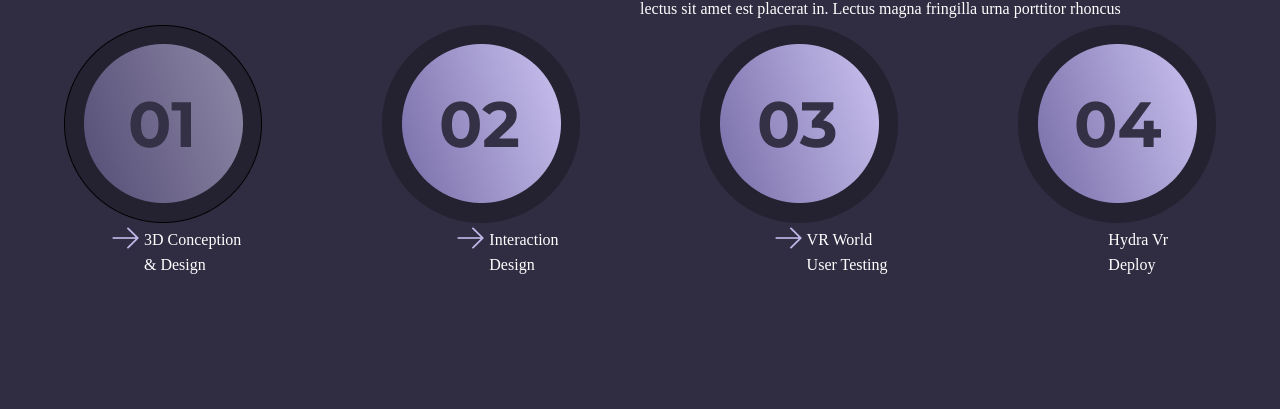
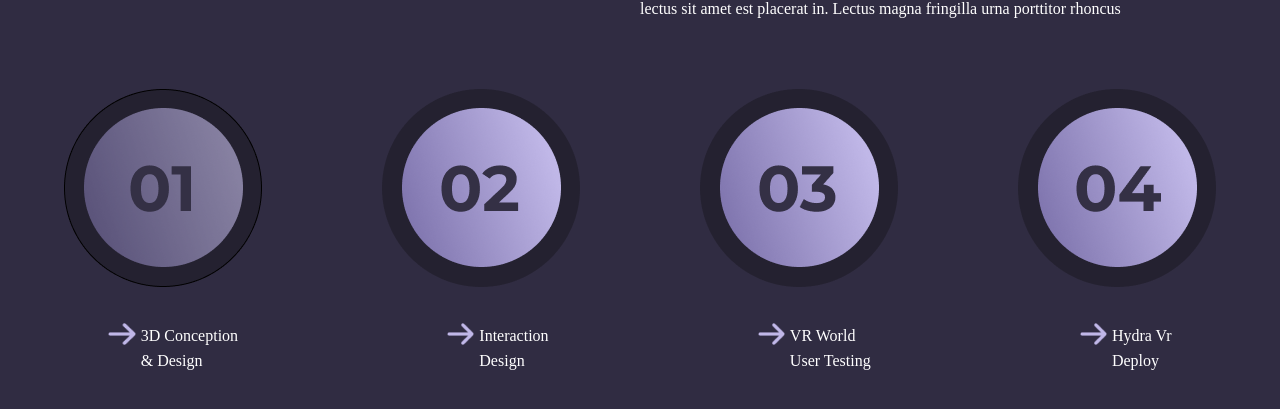
Before and after one commit to Adhish-Ullasan/hydra-landing-page, a plain HTML site: page index.html in a window 1280 px wide. Shown: the part 2912-3321 px from the top of the page. Before the commit the page ends 3289 px from the top, so only its background shows below. Drawn offline with Linux system fonts and the light colour scheme; a web font is replaced by a local one.

Commit message:
complete build hydra options alignment

```diff
--- a/index.html
+++ b/index.html
@@ -273,25 +273,25 @@
                          </div>
                          <div class="optionName">
                             <div>
-                                <img src="./images/shape.png" alt="">
+                                <img src="./images/arrow2.png" alt="">
                                 <div>
                                     <p>3D Conception</p><p> & Design</p>
                                 </div>
                             </div>
                             <div>
-                                <img src="./images/shape.png" alt="">
+                                <img src="./images/arrow2.png" alt="">
                                 <div>
                                     <p>Interaction</p><p>Design</p>
                                 </div>
                             </div>
                             <div>
-                                <img src="./images/shape.png" alt="">
+                                <img src="./images/arrow2.png" alt="">
                                 <div>
                                     <p>VR World</p><p>User Testing</p>
                                 </div>
                             </div>
                             <div>
-                                <img src="./images/" alt="">
+                                <img src="./images/arrow2.png" alt="">
                                 <div>
                                     <p>Hydra Vr</p><p>Deploy</p>
                                 </div>
--- a/style.css
+++ b/style.css
@@ -383,6 +383,7 @@ a {
 
  .Build > div:first-child {
     display: flex;
+    margin-bottom: 2rem;
  }
 
  .Build > div:first-child > div:last-child > p {
@@ -394,12 +395,14 @@ a {
  .buildOptions {
     display: flex;
     justify-content:space-around;
+    padding-top: 2rem;
  }
 
  .optionName {
 
     display: flex;
     justify-content: space-around;
+    margin-top: 2rem;
  }
 
  .optionName > div {
```
